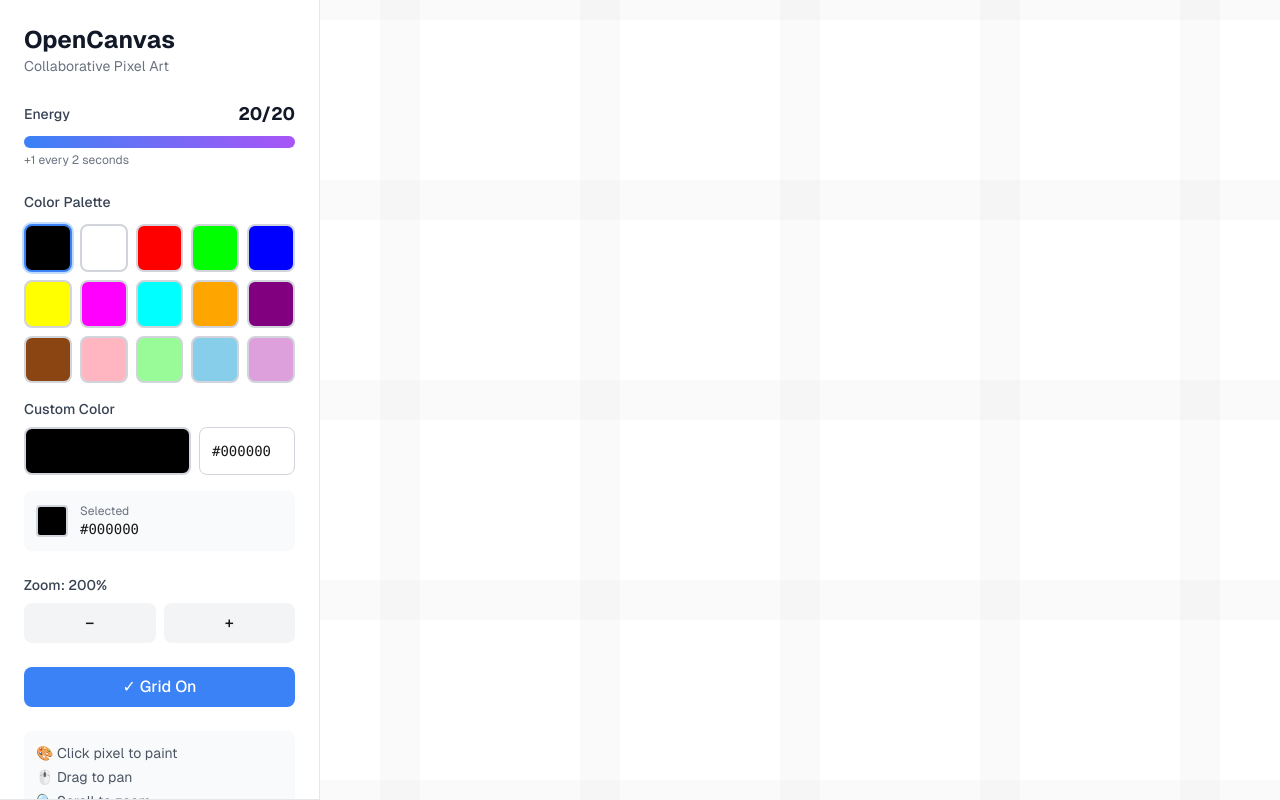
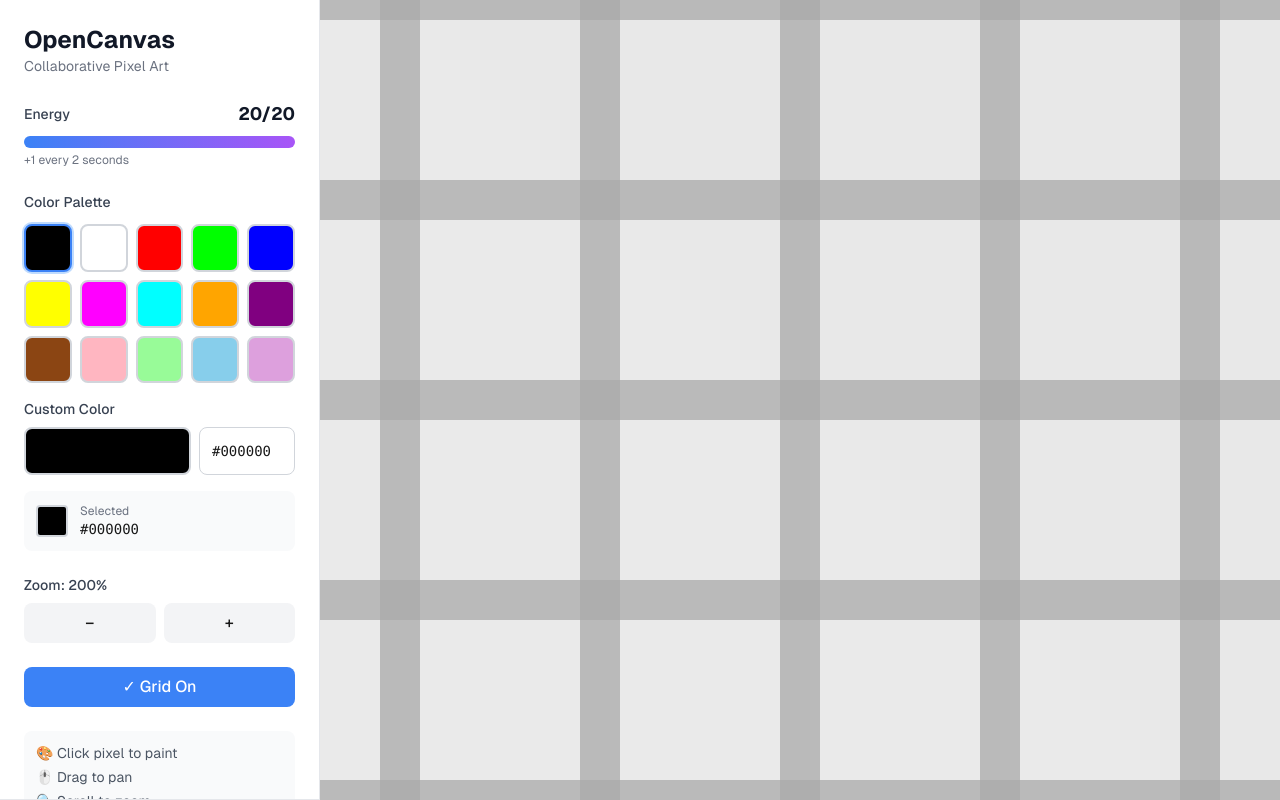
Before and after one commit to JUFU555/opencanvas-standalone, a Next.js app: page / in a window 1280 px wide. Built offline with nearby package versions, Linux system fonts and the light colour scheme; no server answers; the database is empty.

Commit message:
Make grid lines much thicker and more visible

```diff
--- a/components/Canvas.tsx
+++ b/components/Canvas.tsx
@@ -90,12 +90,12 @@ export default function Canvas() {
     ctx.fillStyle = '#FFFFFF'
     ctx.fillRect(0, 0, CANVAS_SIZE, CANVAS_SIZE)
 
-    // Draw grid - ALIGNED to pixel boundaries
+    // Draw grid - ALIGNED to pixel boundaries with VISIBLE lines
     if (showGrid) {
-      ctx.strokeStyle = '#E5E5E5'
-      ctx.lineWidth = 0.05
+      // Fine grid - every pixel
+      ctx.strokeStyle = '#DDDDDD'
+      ctx.lineWidth = 0.5  // Thicker so it's actually visible
 
-      // Draw grid lines at every pixel boundary
       for (let i = 0; i <= CANVAS_SIZE; i++) {
         ctx.beginPath()
         ctx.moveTo(i, 0)
@@ -108,9 +108,9 @@ export default function Canvas() {
         ctx.stroke()
       }
 
-      // Thicker lines every 10 pixels
-      ctx.strokeStyle = '#CCCCCC'
-      ctx.lineWidth = 0.2
+      // Thicker lines every 10 pixels for reference
+      ctx.strokeStyle = '#AAAAAA'
+      ctx.lineWidth = 1.5
       for (let i = 0; i <= CANVAS_SIZE; i += 10) {
         ctx.beginPath()
         ctx.moveTo(i, 0)
```
